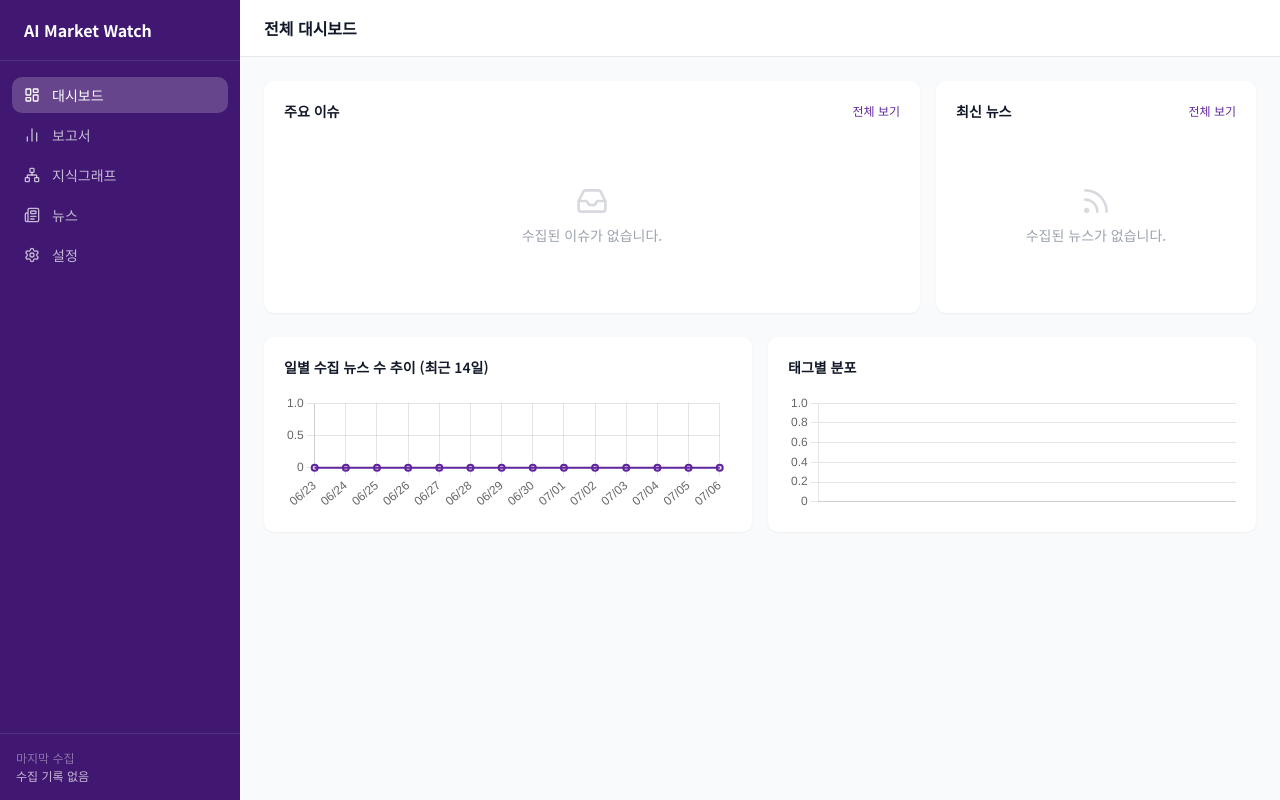
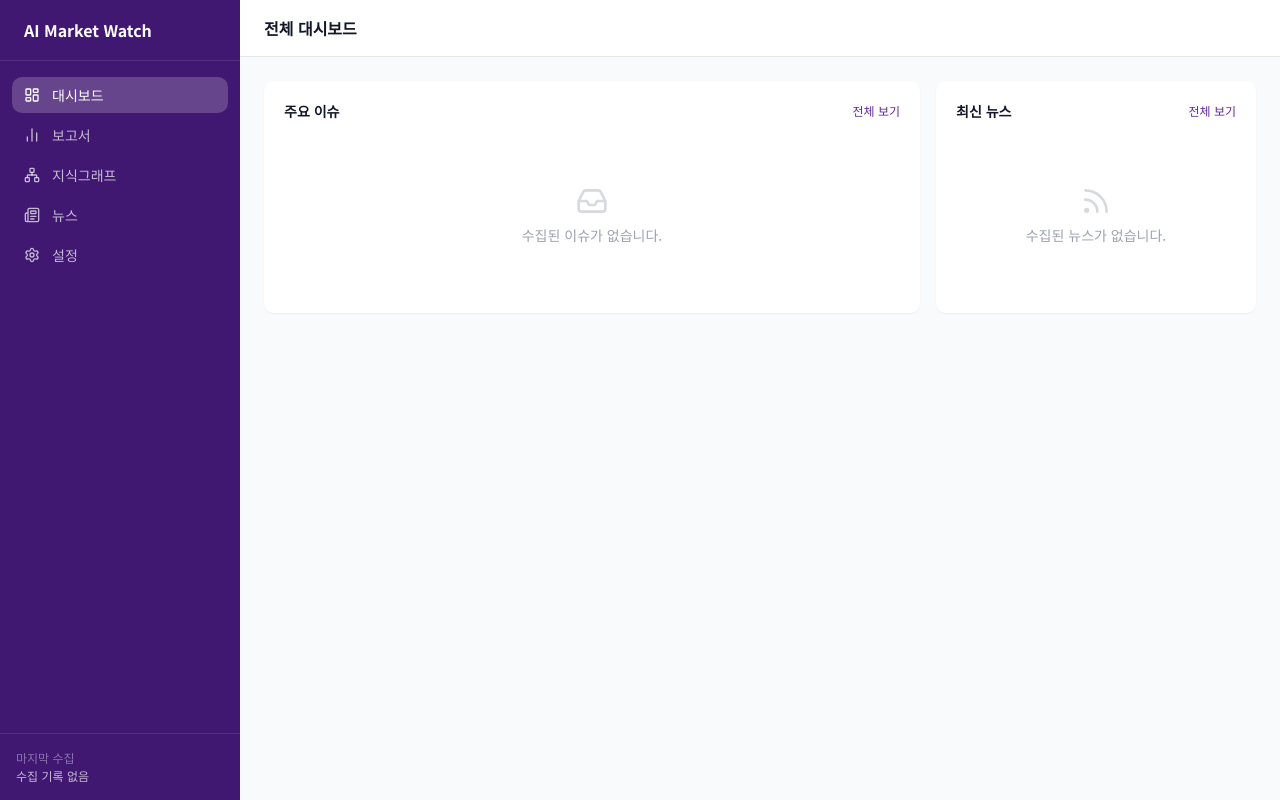
Before and after one commit to jwlee-dplanex/AI-Market-Watch, a Django app: page / in a window 1280 px wide. Run offline with Django 5.2, Linux system fonts and the light colour scheme; data that the repository does not hold is empty; parts of the project's set-up code (start-up, migrations or seed data) failed here and were passed over; some libraries are stand-ins or nearby versions.

Commit message:
refactor: remove dashboard charts (daily trend, tag distribution)
Drop all remaining Chart.js panels from the dashboard along with the
now-unused chart data queries and the global Chart.js CDN script,
since the dashboard is left with just the issue/latest-news panels.

```diff
--- a/apps/dashboard/views.py
+++ b/apps/dashboard/views.py
@@ -1,17 +1,10 @@
-import datetime
-from collections import Counter
-
 from django.db.models import Count
 from django.shortcuts import render
-from django.utils import timezone
 
 from apps.news.models import IssueGroup, News
 
 
 def dashboard(request):
-    today = timezone.localdate()
-    two_weeks_ago = today - datetime.timedelta(days=13)
-
     issue_groups = (
         IssueGroup.objects
         .annotate(news_count=Count("issuegroupnews"))
@@ -19,33 +12,7 @@ def dashboard(request):
     )
     latest_news = News.objects.order_by("-published_at")[:10]
 
-    daily_qs = (
-        News.objects
-        .filter(collected_at__date__gte=two_weeks_ago)
-        .values("collected_at__date")
-        .annotate(count=Count("id"))
-        .order_by("collected_at__date")
-    )
-    date_map = {r["collected_at__date"]: r["count"] for r in daily_qs}
-    chart_daily = [
-        {
-            "date": (two_weeks_ago + datetime.timedelta(days=i)).strftime("%m/%d"),
-            "count": date_map.get(two_weeks_ago + datetime.timedelta(days=i), 0),
-        }
-        for i in range(14)
-    ]
-
-    tag_counter = Counter()
-    for tags in News.objects.exclude(tags={}).values_list("tags", flat=True):
-        if isinstance(tags, dict):
-            for vals in tags.values():
-                if isinstance(vals, list):
-                    tag_counter.update(vals)
-    chart_tags = [{"tag": t, "count": c} for t, c in tag_counter.most_common(10)]
-
     return render(request, "dashboard/index.html", {
         "issue_groups": issue_groups,
         "latest_news": latest_news,
-        "chart_daily": chart_daily,
-        "chart_tags": chart_tags,
     })
--- a/templates/base.html
+++ b/templates/base.html
@@ -38,9 +38,6 @@
   <!-- Alpine.js -->
   <style>[x-cloak] { display: none !important; }</style>
   <script defer src="https://cdn.jsdelivr.net/npm/alpinejs@3.14.1/dist/cdn.min.js"></script>
-
-  <!-- Chart.js -->
-  <script src="https://cdn.jsdelivr.net/npm/chart.js@4.4"></script>
 
   <!-- Lucide Icons -->
   <script src="https://unpkg.com/lucide@latest"></script>
--- a/templates/dashboard/index.html
+++ b/templates/dashboard/index.html
@@ -63,66 +63,4 @@
 
 </div>
 
-<!-- 차트 -->
-<div class="grid grid-cols-2 gap-4 mb-6">
-  <div class="bg-white rounded-[10px] shadow-sm p-5">
-    <h2 class="text-sm font-semibold text-gray-900 mb-4">일별 수집 뉴스 수 추이 (최근 14일)</h2>
-    <canvas id="chart-daily-canvas" height="80"></canvas>
-  </div>
-  <div class="bg-white rounded-[10px] shadow-sm p-5">
-    <h2 class="text-sm font-semibold text-gray-900 mb-4">태그별 분포</h2>
-    <canvas id="chart-tags-canvas" height="80"></canvas>
-  </div>
-</div>
-
 {% endblock %}
-
-{% block extra_head %}
-{{ chart_daily|json_script:"chart-daily-data" }}
-{{ chart_tags|json_script:"chart-tags-data" }}
-{% endblock %}
-
-{% block extra_js %}
-<script>
-(function() {
-  const daily = JSON.parse(document.getElementById('chart-daily-data').textContent);
-  const tags  = JSON.parse(document.getElementById('chart-tags-data').textContent);
-
-  const VIOLET = '#60269E';
-
-  // Line chart — 일별 수집 수
-  new Chart(document.getElementById('chart-daily-canvas'), {
-    type: 'line',
-    data: {
-      labels: daily.map(d => d.date),
-      datasets: [{
-        label: '수집 건수',
-        data: daily.map(d => d.count),
-        borderColor: VIOLET,
-        backgroundColor: VIOLET + '1A',
-        borderWidth: 2,
-        pointRadius: 3,
-        fill: true,
-        tension: 0.3,
-      }]
-    },
-    options: { plugins: { legend: { display: false } }, scales: { y: { beginAtZero: true } } }
-  });
-
-  // Bar chart — 태그별
-  new Chart(document.getElementById('chart-tags-canvas'), {
-    type: 'bar',
-    data: {
-      labels: tags.map(t => t.tag),
-      datasets: [{
-        label: '뉴스 수',
-        data: tags.map(t => t.count),
-        backgroundColor: VIOLET + 'CC',
-        borderRadius: 4,
-      }]
-    },
-    options: { plugins: { legend: { display: false } }, scales: { y: { beginAtZero: true } } }
-  });
-})();
-</script>
-{% endblock %}
```
